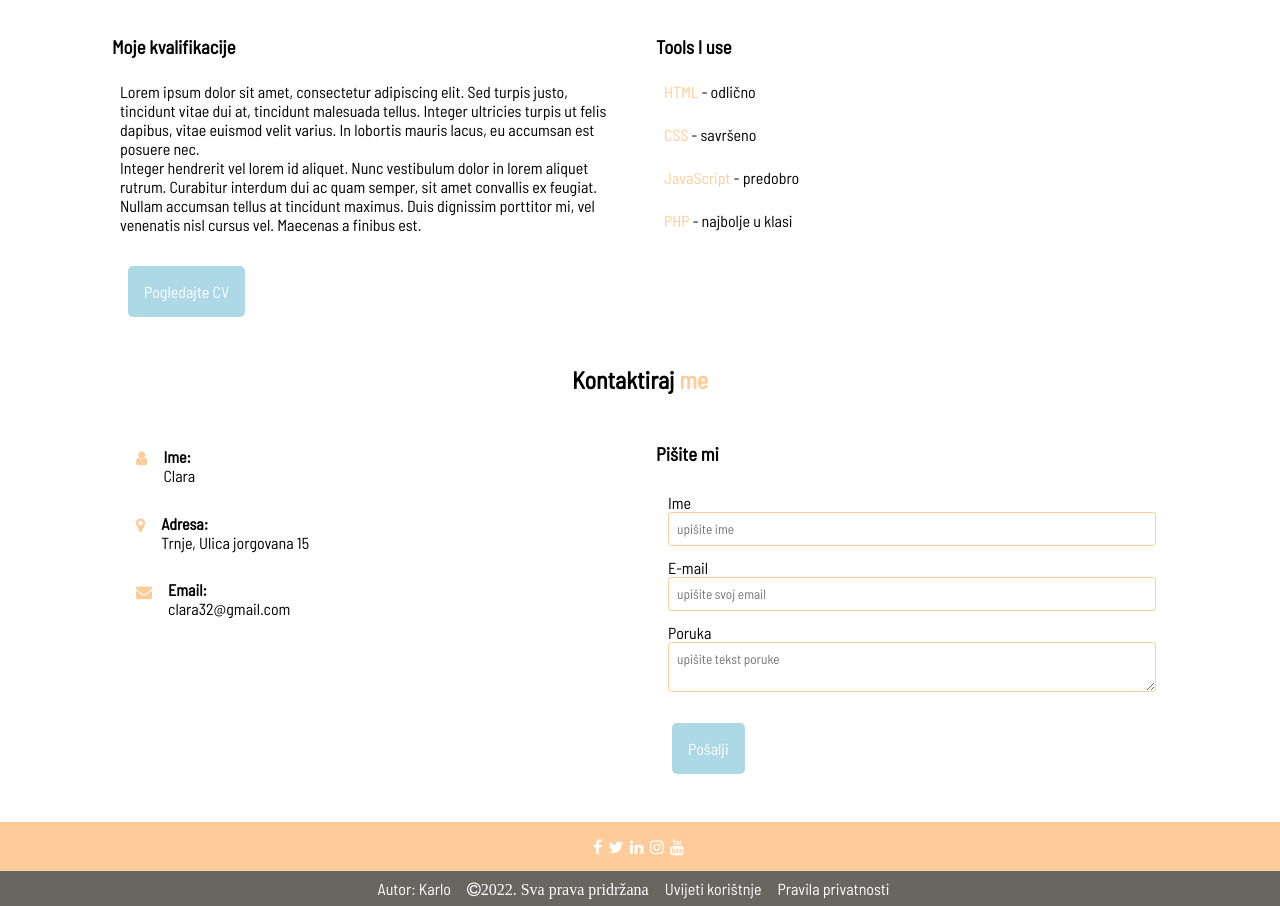
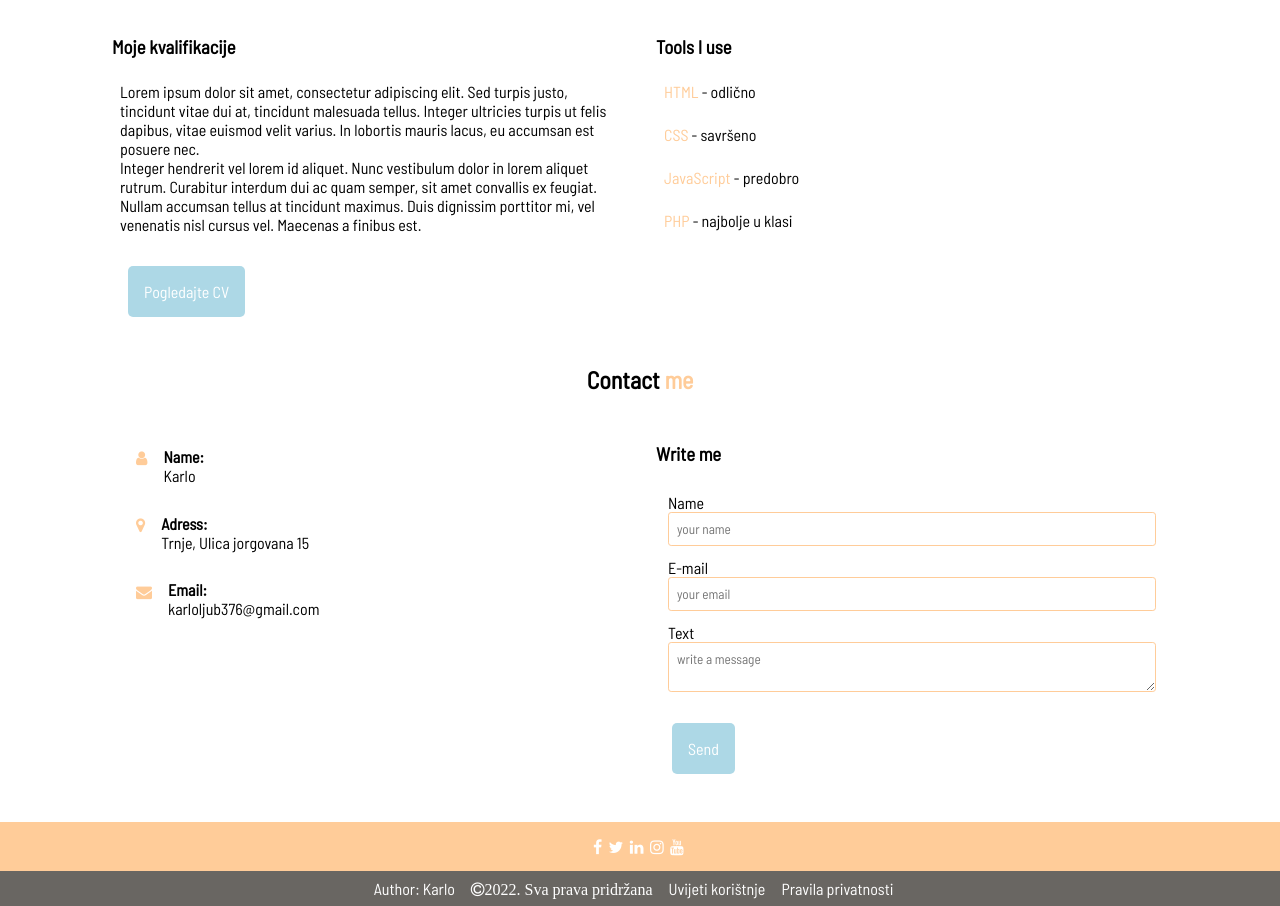
Before and after one commit to Genius376/GeniusPortfolio, a plain HTML site: page index.html in a window 1280 px wide. Shown: the part 1390-2296 px from the top of the page. Drawn offline with Linux system fonts and the light colour scheme.

Commit message:
Update index.html

```diff
--- a/index.html
+++ b/index.html
@@ -17,10 +17,10 @@
 <nav id="navbar">
 	<div class="container">
 		<ul class="menu">
-			<li class="link"><a href="#home">Naslovnica</a></li>
+			<li class="link"><a href="#home">Home</a></li>
 			<li class="link"><a href="#portfolio">Portfolio</a></li>
-			<li class="link"><a href="#about">O meni</a></li>
-			<li class="link"><a href="#contact">Kontakt</a></li>
+			<li class="link"><a href="#about">About</a></li>
+			<li class="link"><a href="#contact">Contact</a></li>
 		</ul>
 	</div>
 </nav>
@@ -129,28 +129,28 @@
 	</div>
 </section>
 
-<!-- kontakt -->
+<!-- contact -->
 <section id="contact">
 	<div class="container">
 
-	<h2>Kontaktiraj <span class="primary-color">me</span></h2>
+	<h2>Contact <span class="primary-color">me</span></h2>
 
 	<div class="contact-content">
 
-		<div class="column">		<!-- lijevi stupac -->
+		<div class="column">		<!-- left column -->
 
 		<div class="row">
 			<i class="fa fa-user"></i>
 			<div class="info">
-				<h4>Ime:</h4>
-				<div>Clara</div>
+				<h4>Name:</h4>
+				<div>Karlo</div>
 			</div>
 		</div>
 
 		<div class="row">
 			<i class="fa fa-map-marker"></i>
 			<div class="info">
-				<h4>Adresa:</h4>
+				<h4>Adress:</h4>
 				<div>Trnje, Ulica jorgovana 15</div>
 			</div>
 		</div>
@@ -159,31 +159,31 @@
 			<i class="fa fa-envelope"></i>
 			<div class="info">
 				<h4>Email:</h4>
-				<div>clara32@gmail.com</div>
+				<div>karloljub376@gmail.com</div>
 			</div>
 		</div>
 		</div>
 
-		<div class="column">		<!-- desni stupac -->
+		<div class="column">		<!-- right column -->
 
-			<h3>Pišite mi</h3>
+			<h3>Write me</h3>
 
 			<div class="contact-form">
 
 			<form>
 				<div class="form-group">
-					<label for="name">Ime</label>
-					<input class="field" type="text" name="name" id="name" placeholder="upišite ime"/>
+					<label for="name">Name</label>
+					<input class="field" type="text" name="name" id="name" placeholder="your name"/>
 				</div>
 				<div class="form-group">
 					<label for="email">E-mail</label>
-					<input class="field" type="text" name="email" id="email" placeholder="upišite svoj email">
+					<input class="field" type="text" name="email" id="email" placeholder="your email">
 				</div>
 				<div class="form-group">
-					<label for="message">Poruka</label>
-					<textarea class="field" type="text" name="message" id="message" placeholder="upišite tekst poruke"></textarea>
+					<label for="message">Text</label>
+					<textarea class="field" type="text" name="message" id="message" placeholder="write a message"></textarea>
 				</div>
-				<input type="submit" value="Pošalji" class="btn"/>
+				<input type="submit" value="Send" class="btn"/>
 			</form>
 
 			</div>
@@ -204,7 +204,7 @@
 
 <footer>
 
-	Autor: Karlo &nbsp;&nbsp;&nbsp;
+	Author: Karlo &nbsp;&nbsp;&nbsp;
 	<span class="fa fa-copyright">2022. Sva prava pridržana</span> &nbsp;&nbsp;&nbsp;
 	<a href="#">Uvijeti korištnje</a> &nbsp;&nbsp;&nbsp;
 	<a href="#">Pravila privatnosti</a> &nbsp;&nbsp;&nbsp;
```
